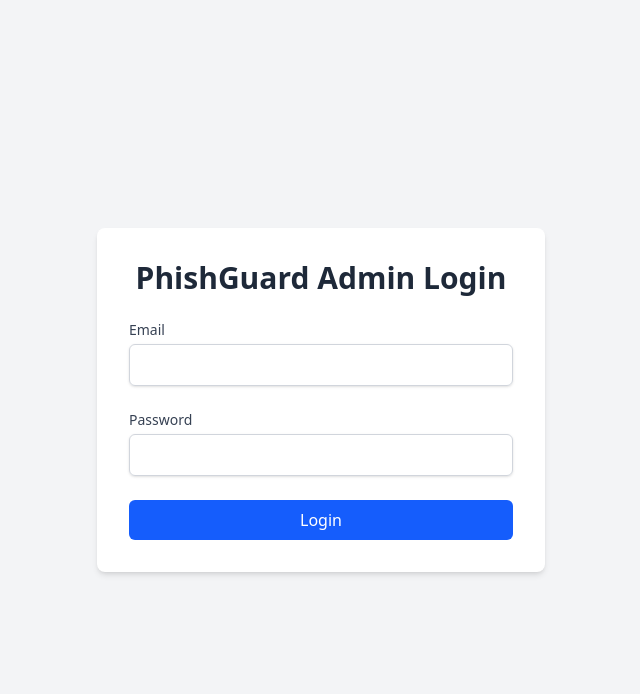
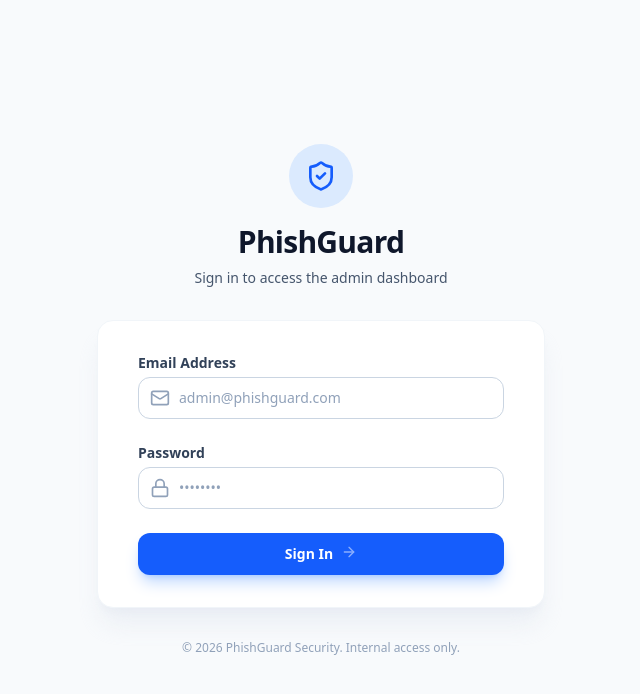
Before and after one commit to glenjaysondmello/phishguard-extension, a React (Vite) app in the folder admin-dashboard/: page /login in a window 1280 px wide. Shown: the top 694 px of the page, without its empty margins (319-959 px from the left). Built offline with nearby package versions, Linux system fonts and the light colour scheme; no server answers.

Commit message:
feat(auth): overhaul login page UI with modern card design, icons, and better error handling

```diff
--- a/admin-dashboard/src/pages/LoginPage.tsx
+++ b/admin-dashboard/src/pages/LoginPage.tsx
@@ -2,6 +2,14 @@ import React, { useState, useEffect } from "react";
 import { useAppDispatch, useAppSelector } from "../app/hooks";
 import { useNavigate, useLocation } from "react-router-dom";
 import { login, selectIsAuthenticated } from "../features/authSlice";
+import {
+  Mail,
+  Lock,
+  ShieldCheck,
+  Loader2,
+  AlertCircle,
+  ArrowRight,
+} from "lucide-react";
 
 const LoginPage = () => {
   const [email, setEmail] = useState("");
@@ -29,52 +37,117 @@ const LoginPage = () => {
   };
 
   return (
-    <div className="flex items-center justify-center min-h-screen bg-gray-100">
-      <div className="w-full max-w-md p-8 space-y-6 bg-white rounded-lg shadow-md">
-        <h2 className="text-3xl font-bold text-center text-gray-800">
-          PhishGuard Admin Login
+    <div className="flex items-center justify-center min-h-screen bg-slate-50 px-4 sm:px-6 lg:px-8">
+      <div className="w-full max-w-md space-y-8">
+        {/* --- Header / Branding --- */}
+        <div className="flex flex-col items-center">
+          <div className="flex items-center justify-center w-16 h-16 bg-blue-100 rounded-full mb-4">
+            <ShieldCheck className="w-8 h-8 text-blue-600" />
+          </div>
+          <h2 className="text-3xl font-extrabold text-slate-900 tracking-tight">
+            PhishGuard
           </h2>
+          <p className="mt-2 text-sm text-slate-600">
+            Sign in to access the admin dashboard
+          </p>
+        </div>
 
+        {/* --- Main Card --- */}
+        <div className="bg-white py-8 px-4 shadow-xl shadow-slate-200/60 rounded-2xl sm:px-10 border border-slate-100">
           <form className="space-y-6" onSubmit={handleSubmit}>
+            {/* Email Field */}
             <div>
-            <label className="block text-sm font-medium text-gray-700">
-              Email
+              <label
+                htmlFor="email"
+                className="block text-sm font-semibold text-slate-700 mb-1"
+              >
+                Email Address
               </label>
+              <div className="relative">
+                <div className="absolute inset-y-0 left-0 pl-3 flex items-center pointer-events-none">
+                  <Mail className="h-5 w-5 text-slate-400" />
+                </div>
                 <input
+                  id="email"
+                  name="email"
                   type="email"
+                  autoComplete="email"
+                  required
                   value={email}
                   onChange={(e) => setEmail(e.target.value)}
-              required
-              className="w-full px-3 py-2 mt-1 border border-gray-300 rounded-md shadow-sm focus:outline-none focus:ring-blue-500 focus:border-blue-500"
+                  className="block w-full pl-10 pr-3 py-2.5 border border-slate-300 rounded-xl leading-5 bg-white placeholder-slate-400 focus:outline-none focus:ring-2 focus:ring-blue-500 focus:border-blue-500 transition-all sm:text-sm"
+                  placeholder="admin@phishguard.com"
                 />
               </div>
+            </div>
+
+            {/* Password Field */}
             <div>
-            <label className="block text-sm font-medium text-gray-700">
+              <label
+                htmlFor="password"
+                className="block text-sm font-semibold text-slate-700 mb-1"
+              >
                 Password
               </label>
+              <div className="relative">
+                <div className="absolute inset-y-0 left-0 pl-3 flex items-center pointer-events-none">
+                  <Lock className="h-5 w-5 text-slate-400" />
+                </div>
                 <input
+                  id="password"
+                  name="password"
                   type="password"
+                  autoComplete="current-password"
+                  required
                   value={password}
                   onChange={(e) => setPassword(e.target.value)}
-              required
-              className="w-full px-3 py-2 mt-1 border border-gray-300 rounded-md shadow-sm focus:outline-none focus:ring-blue-500 focus:border-blue-500"
+                  className="block w-full pl-10 pr-3 py-2.5 border border-slate-300 rounded-xl leading-5 bg-white placeholder-slate-400 focus:outline-none focus:ring-2 focus:ring-blue-500 focus:border-blue-500 transition-all sm:text-sm"
+                  placeholder="••••••••"
                 />
               </div>
+            </div>
 
+            {/* Error Message Alert */}
             {auth.status === "failed" && (
-            <p className="text-sm text-red-600">{auth.error}</p>
+              <div className="rounded-lg bg-red-50 p-4 border border-red-100 flex items-start gap-3">
+                <AlertCircle className="h-5 w-5 text-red-500 mt-0.5 shrink-0" />
+                <div className="text-sm text-red-700">
+                  <h3 className="font-medium">Authentication Failed</h3>
+                  <p className="mt-0.5 opacity-90">
+                    {auth.error || "Please check your credentials."}
+                  </p>
+                </div>
+              </div>
             )}
 
+            {/* Submit Button */}
             <div>
               <button
                 type="submit"
                 disabled={auth.status === "loading"}
-              className="w-full px-4 py-2 font-medium text-white bg-blue-600 rounded-md hover:bg-blue-700 focus:outline-none focus:ring-2 focus:ring-blue-500 focus:ring-offset-2 disabled:bg-gray-400"
+                className="group relative w-full flex justify-center py-2.5 px-4 border border-transparent text-sm font-semibold rounded-xl text-white bg-blue-600 hover:bg-blue-700 focus:outline-none focus:ring-2 focus:ring-offset-2 focus:ring-blue-500 disabled:bg-blue-400 disabled:cursor-not-allowed transition-all shadow-lg shadow-blue-500/30 hover:shadow-blue-600/40"
               >
-              {auth.status === "loading" ? "Logging in..." : "Login"}
+                {auth.status === "loading" ? (
+                  <>
+                    <Loader2 className="animate-spin -ml-1 mr-2 h-5 w-5" />
+                    Signing in...
+                  </>
+                ) : (
+                  <>
+                    Sign In
+                    <ArrowRight className="ml-2 h-4 w-4 opacity-50 group-hover:translate-x-1 transition-transform" />
+                  </>
+                )}
               </button>
             </div>
           </form>
+        </div>
+
+        {/* Footer Text */}
+        <p className="text-center text-xs text-slate-400">
+          &copy; {new Date().getFullYear()} PhishGuard Security. Internal access
+          only.
+        </p>
       </div>
     </div>
   );
```
Lines whose indentation alone changed are shown as unchanged.
